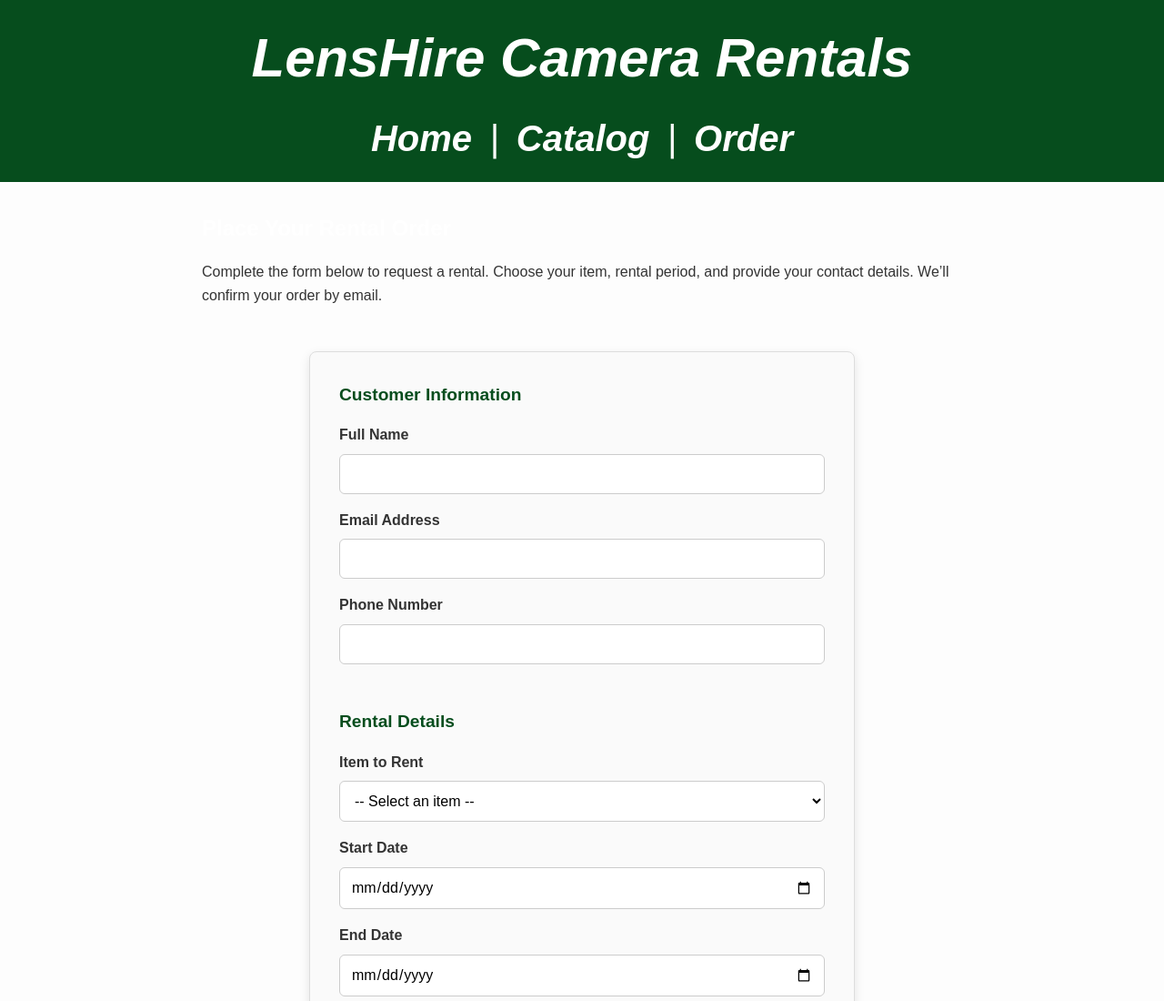
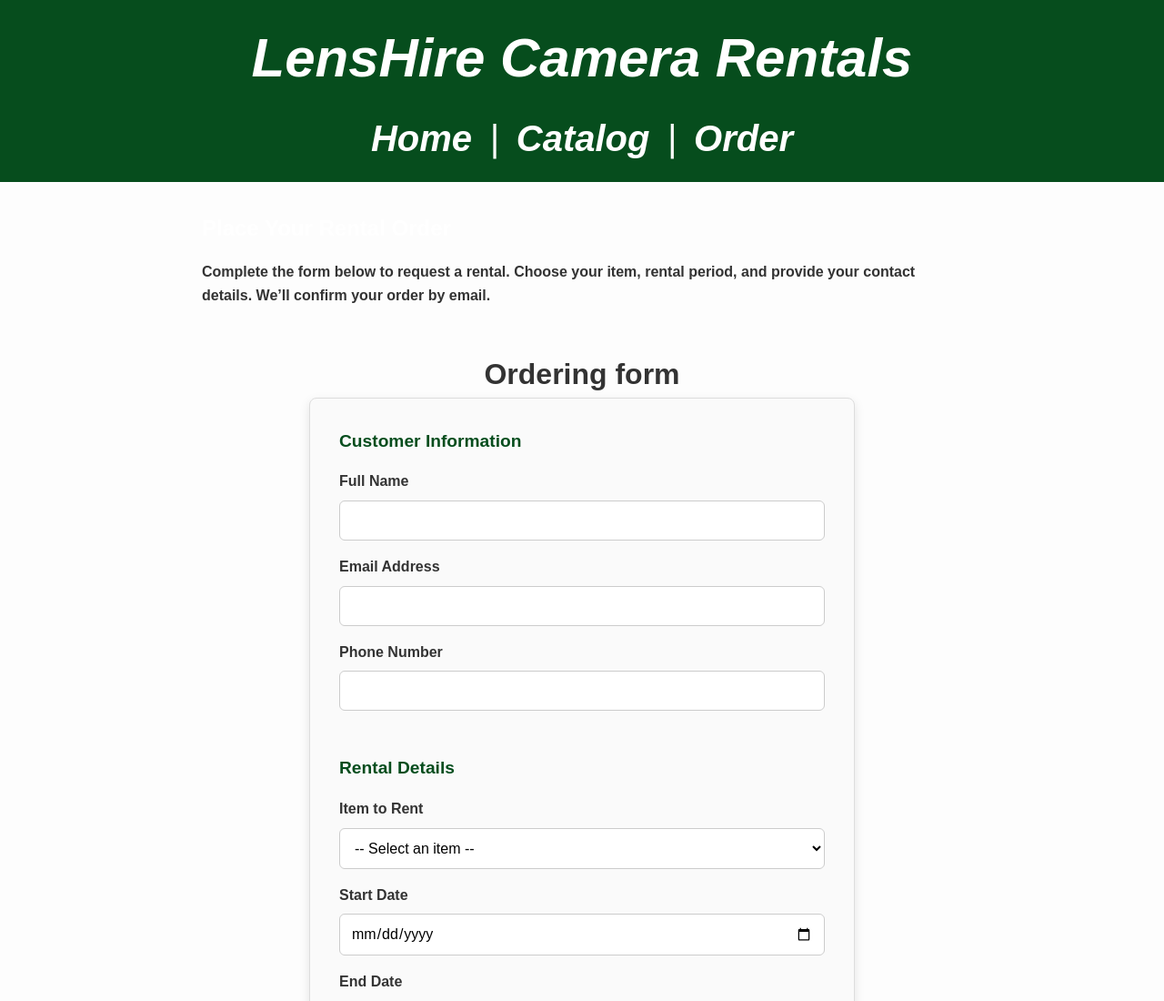
Before and after one commit to xAthians/Website_basics, a plain HTML site: page task-k/order.html in a window 1280 px wide. Shown: the top 1100 px of the page at 91% size. Drawn offline with Linux system fonts and the light colour scheme.

Commit message:
Fixing html

```diff
--- a/task-k/order.html
+++ b/task-k/order.html
@@ -31,6 +31,7 @@ Date: 09/12/2025
     </section>
 
     <section>
+      <h3>Ordering form</h3>
       <form action="thanks.html" method="post" class="order-form">
 
         <!-- Customer Information -->
--- a/task-k/style.css
+++ b/task-k/style.css
@@ -410,3 +410,13 @@ main.container {
   font-weight: bold;
   margin: 0.5rem 0;
 }
+
+.container h3 {
+    text-align:center;
+    font-weight:bold;
+    font-size:2.0rem;
+}
+
+.container p {
+    font-weight:bold;
+}
```
